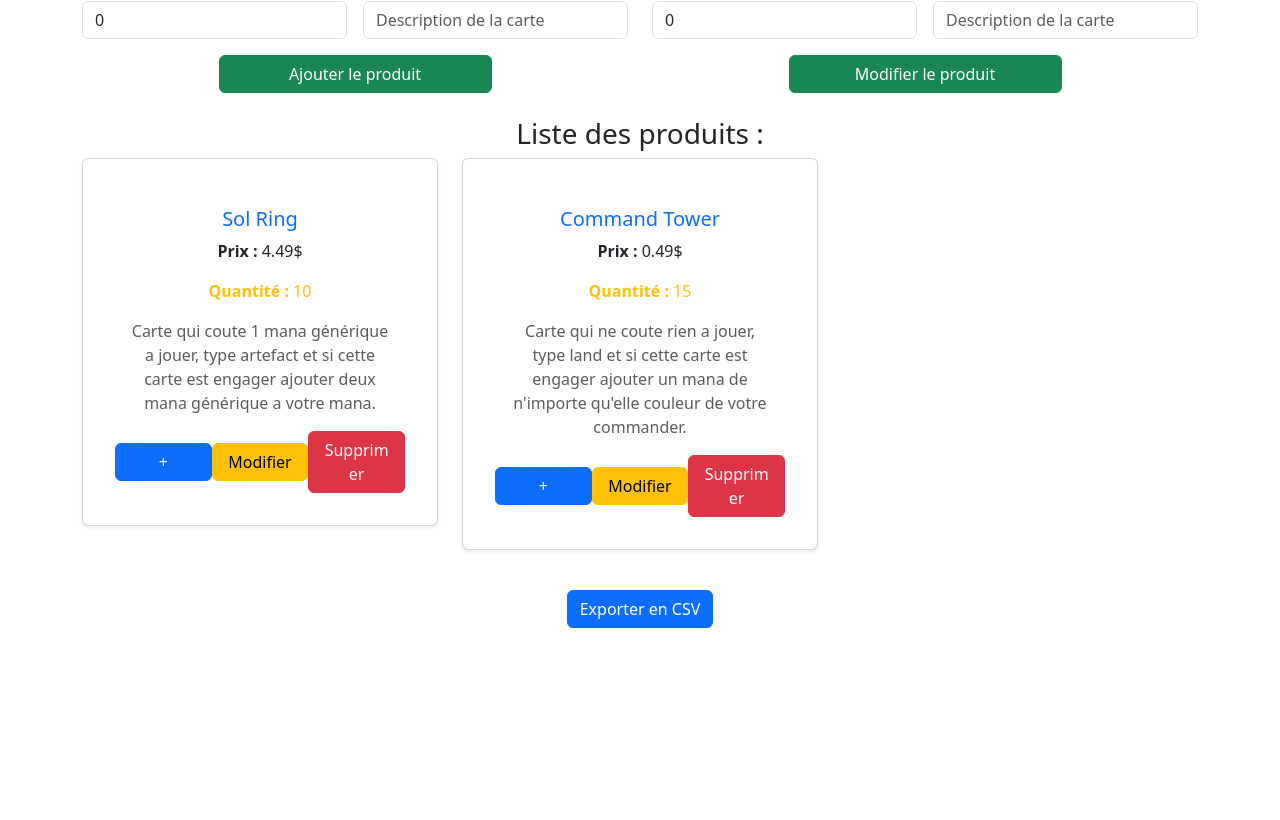
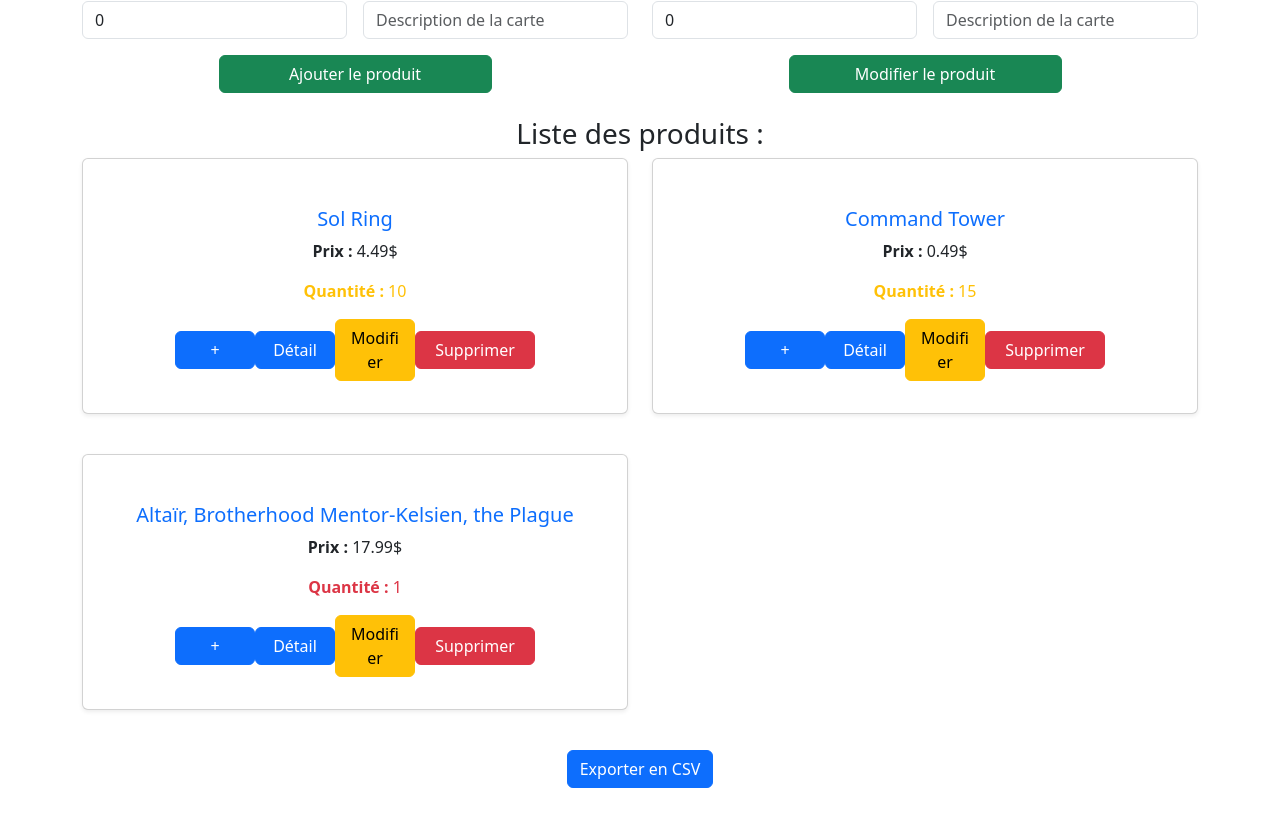
Before and after one commit to Jeremie-Dorval/appweb-trpr01, a Vue app: page / in a window 1280 px wide. Shown: the part 669-1489 px from the top of the page. Before the commit the page ends 1329 px from the top, so only its background shows below. Built offline with nearby package versions, Linux system fonts and the light colour scheme.

Commit message:
Ajout de fonctionnaliter

```diff
--- /dev/null
+++ b/src/components/ConfirmDelete.vue
@@ -0,0 +1,47 @@
+<script setup lang="ts">
+    import type { Produit } from "../scripts/produit"
+    import { defineProps, defineEmits } from 'vue'
+
+    const props = defineProps<{
+        produit: Produit | null
+    }>()
+
+    const emit = defineEmits<{
+        (event: 'confirm', id: number): void
+        (event: 'cancel'): void
+    }>()
+
+    const confirmDelete = () => {
+        if (props.produit) {
+            emit('confirm', props.produit.id)
+        }
+    }
+
+    const cancelDelete = () => {
+        emit('cancel')
+    }
+</script>
+
+<template>
+    <div class="modal fade show" style="display: block;" tabindex="-1" aria-labelledby="deleteModalLabel" aria-hidden="true">
+        <div class="modal-dialog">
+            <div class="modal-content">
+                <div class="modal-header">
+                    <h5 class="modal-title" id="deleteModalLabel">Confirmer la suppression</h5>
+                    <button type="button" class="btn-close" @click="cancelDelete" aria-label="Close"></button>
+                </div>
+                <div class="modal-body">
+                    Êtes-vous sûr de vouloir supprimer le produit "{{ props.produit?.name }}" ?
+                </div>
+                <div class="modal-footer">
+                    <button type="button" class="btn btn-secondary" @click="cancelDelete">Annuler</button>
+                    <button type="button" class="btn btn-danger" @click="confirmDelete">Supprimer</button>
+                </div>
+            </div>
+        </div>
+    </div>
+</template>
+
+<style scoped>
+
+</style>
--- a/src/components/Formulaire.vue
+++ b/src/components/Formulaire.vue
@@ -18,6 +18,13 @@
             prix: 0.49,
             quantiter: 15,
             description: "Carte qui ne coute rien a jouer, type land et si cette carte est engager ajouter un mana de n'importe qu'elle couleur de votre commander."
+        },
+        {
+            id: 3,
+            name: 'Altaïr, Brotherhood Mentor-Kelsien, the Plague',
+            prix: 17.99,
+            quantiter: 1,
+            description: "Carte de type creature lengendaire, humain assassin. Elle a la vigilance et hâte, elle gagne +1 / +1 pour chaque point d'experience que vous avez. Quand la carte est engager elle inflige 1 point de dega a une creature que vous ne controller pas et quand cette creature meurt voud gagner un point d'experience."
         }
     ])
 
@@ -27,7 +34,7 @@
     const editQuantiter = ref<number>(0)
     const editDescription = ref<string>('')
 
-    let nextId = 3
+    let nextId = 4
     const newName = ref<string>('')
     const newPrix = ref<number>(0)
     const newQuantiter = ref<number>(0)
@@ -39,7 +46,7 @@
     const addProduit = () => {
         isValidated.value = true
 
-        if (!newName.value || newPrix.value < 1 || newQuantiter.value < 1 || !newDescription.value) {
+        if (!newName.value || newPrix.value < 0 || newQuantiter.value < 1 || !newDescription.value) {
             return
         }
 
@@ -133,6 +140,15 @@
         link.click()
         document.body.removeChild(link)
     }
+
+    const groupProduit = (resultat: Produit[], size: number) => {
+        const result = []
+        for(let i = 0; i < resultat.length; i += size) {
+            result.push(resultat.slice(i, i + size))
+        }
+
+        return result
+    }
 </script>
 
 <template>
@@ -150,7 +166,7 @@
 
                     <div class="col-md-6">
                         <label for="prix" class="form-label">Prix du produit :</label>
-                        <input v-model="newPrix" type="text" id="prix" class="form-control" required :class="{'is-invalid': isValidated && !newPrix}">
+                        <input v-model="newPrix" type="number" min="0.01" step="0.01" id="prix" class="form-control" required :class="{'is-invalid': isValidated && !newPrix}">
                         <div class="invalid-feedback">Veuillez entrer un prix valide.</div>
                     </div>
 
@@ -206,17 +222,17 @@
         </div>
         <div v-if="resultat.length === 0" class="mt-4">
             <h3>Liste des produits :</h3>
-            <div class="row mb-3">
-                <div v-for="produit in produits" class="col-md-4">
-                    <ProduitItem :key="produit.id" :produit="produit" @delete="deleteProduit" @modifier="startEditProduit" @dupliquer="dupliquer"/>
+            <div v-for="(group, index) in groupProduit(produits, 2)" :key="'row-' + index" class="row mb-3">
+                <div v-for="produit in group" :key="produit.id" class="col-md-6">
+                    <ProduitItem :produit="produit" @delete="deleteProduit" @modifier="startEditProduit" @dupliquer="dupliquer"/>
                 </div>
             </div>
         </div>
         <div v-else class="mt-4">
-            <h3>Liste des produits :</h3>
-            <div class="row mb-3">
-                <div v-for="produit in produits" class="col-md-4">
-                    <ProduitItem :key="produit.id" :produit="produit" @delete="deleteProduit" @modifier="startEditProduit" @dupliquer="dupliquer"/>
+            <h3>Résultats de la recherche :</h3>
+            <div v-for="(group, index) in groupProduit(resultat, 2)" :key="'search-row-' + index" class="row mb-3">
+                <div v-for="produit in group" :key="produit.id" class="col-md-6">
+                    <ProduitItem :produit="produit" @delete="deleteProduit" @modifier="startEditProduit" @dupliquer="dupliquer"/>
                 </div>
             </div>
         </div>
--- a/src/components/ProduitItem.vue
+++ b/src/components/ProduitItem.vue
@@ -1,6 +1,11 @@
 <script setup lang="ts">
     import type { Produit } from "../scripts/produit"
-    import { defineEmits } from 'vue'
+    import { ref, defineEmits } from 'vue'
+    import ConfirmDelete from "./ConfirmDelete.vue"
+
+    const showDetails = ref(false)
+    const showModal = ref(false)
+    const produitToDelete = ref<Produit | null>(null)
 
     defineProps<{
         produit: Produit
@@ -11,6 +16,25 @@
         (event: 'modifier', id: number): void
         (event: 'dupliquer', id:number): void
     }>()
+
+    const toggleDetails = () => {
+        showDetails.value = !showDetails.value
+    }
+
+    const confirmDelete = (produit: Produit) => {
+        produitToDelete.value = produit
+        showModal.value = true
+    }
+
+    const deleteProduct = (id: number) => {
+        emit('delete', id)
+        showModal.value = false
+    }
+
+    const cancelDelete = () => {
+        showModal.value = false
+        produitToDelete.value = null
+    }
 </script>
 
 <template>
@@ -31,15 +55,20 @@
                     <strong>Quantité :</strong> {{ produit.quantiter }}
                 </p>
                 <span v-if="produit.quantiter === 0" class="badge bg-danger">Rupture de stock</span>
-                <p class="card-text text-muted">{{ produit.description }}</p>
+                <div v-if="showDetails" class="mt-3">
+                    <p><strong>Description complète :</strong> {{ produit.description }}</p>
+                </div>
             </div>
             <div class="row-md-4">
-                <button class="col-md-4 btn btn-primary" @click="emit('dupliquer', produit.id)">+</button>
-                <button class="col-md-4 btn btn-warning" @click="emit('modifier', produit.id)">Modifier</button>
-                <button class="col-md-4 btn btn-danger" @click="emit('delete', produit.id)">Supprimer</button>
+                <button class="col-md-2 btn btn-primary" @click="emit('dupliquer', produit.id)">+</button>
+                <button class="col-md-2 btn btn-primary" @click="toggleDetails">Détail</button>
+                <button class="col-md-2 btn btn-warning" @click="emit('modifier', produit.id)">Modifier</button>
+                <button class="col-md-3 btn btn-danger" @click="confirmDelete(produit)">Supprimer</button>
             </div>
         </div>
     </div>
+
+    <ConfirmDelete v-if="showModal" :produit="produitToDelete" @cancel="cancelDelete" @confirm="deleteProduct"/>
 </template>
 
 <style scoped>
```
